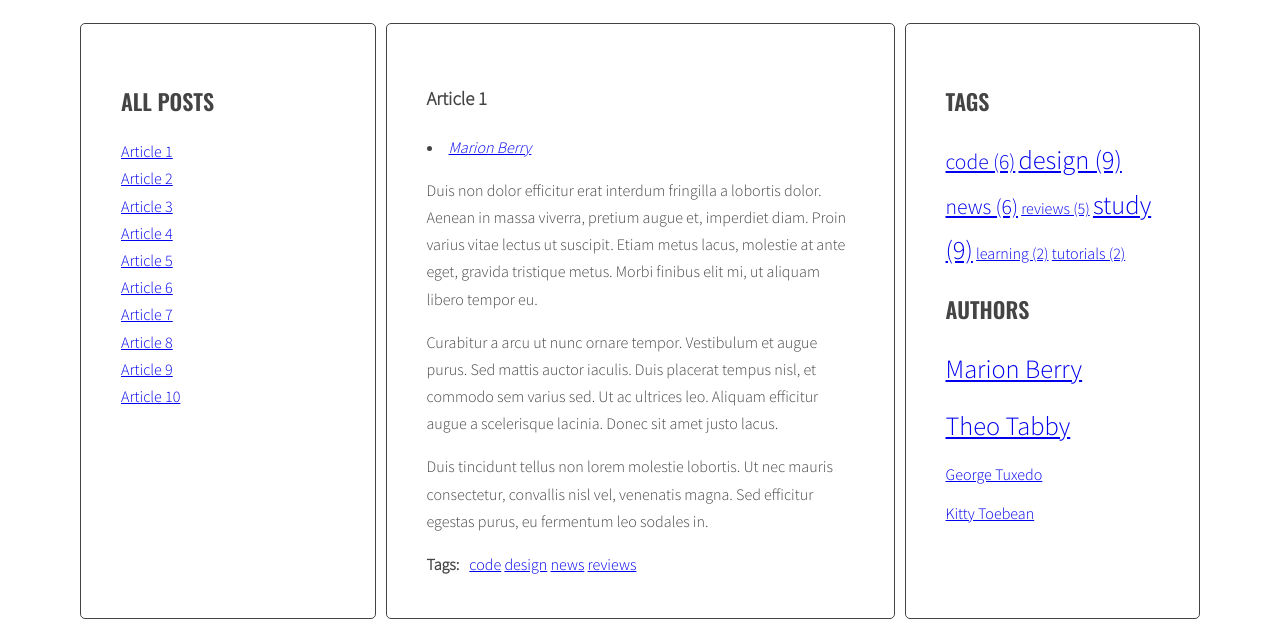
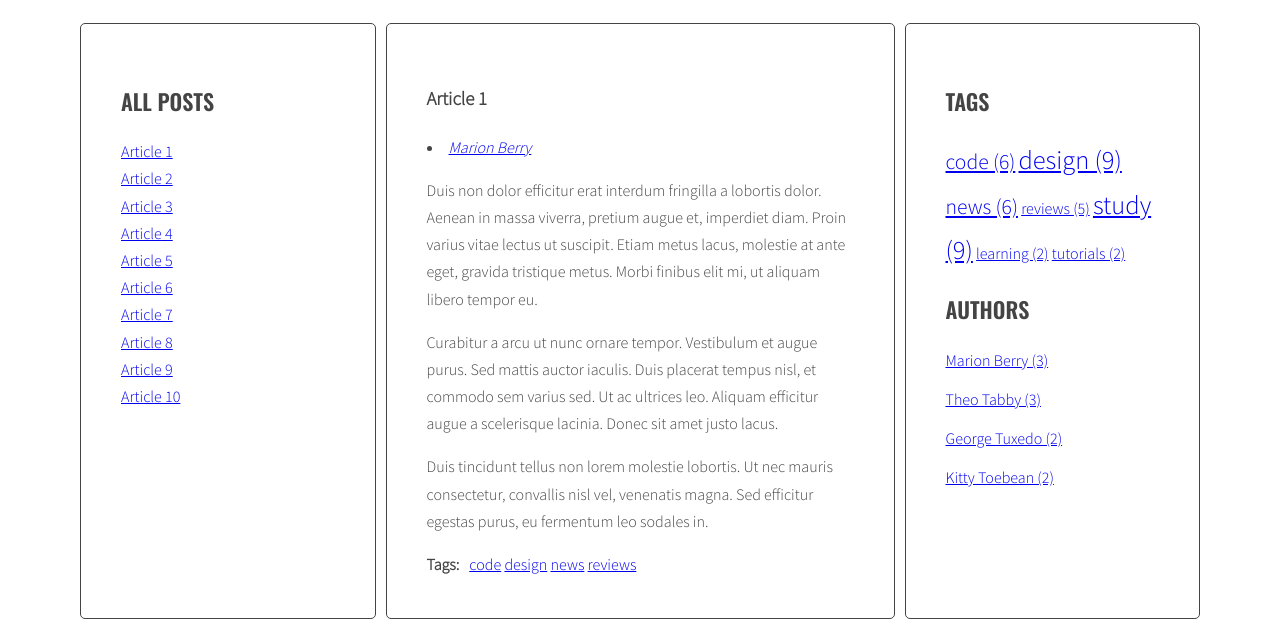
Before and after one commit to opski05/javascript-blog, a website: page index.html in a window 1280 px wide. Shown: the part 220-847 px from the top of the page. Drawn offline with nearby package versions, Linux system fonts and the light colour scheme.

Commit message:
Handlebars link5

```diff
--- a/index.html
+++ b/index.html
@@ -295,7 +295,11 @@
       {{/each}}
     </script>
 
-
+    <script id="template-author-column-link" type="text/x-handlebars-template">
+      {{#each authors}}
+      <li><a href="#author-{{ articleAuthor }}">{{ articleAuthor }} ({{ count }})</a></li>
+      {{/each}}
+    </script>
 
     <script src="https://cdnjs.cloudflare.com/ajax/libs/handlebars.js/4.1.0/handlebars.min.js"></script>
     <script src="js/script.js"></script>
--- a/js/script.js
+++ b/js/script.js
@@ -8,6 +8,7 @@ const templates = {
   tagLink: Handlebars.compile(document.querySelector('#template-tag-link').innerHTML),
   authorLink: Handlebars.compile(document.querySelector('#template-author-link').innerHTML),
   tagCloudLink: Handlebars.compile(document.querySelector('#template-tag-cloud-link').innerHTML),
+  authorColumnLink: Handlebars.compile(document.querySelector('#template-author-column-link').innerHTML)
 };
 
 const titleClickHandler = function (event) {
@@ -274,14 +275,14 @@ function calculateAuthorsParams(authors){
   return params;
 }
 
-function calculateAuthorClass(count, params){
+/*function calculateAuthorClass(count, params){
   const normalizedCount = count - params.min;
   const normalizedMax = params.max - params.min;
   const percentage = normalizedCount / normalizedMax;
   const classNumber = Math.floor( percentage * (optCloudClassCount - 1) + 1 );
 
   return optCloudClassPrefix + classNumber;
-}
+}*/
 
 function generateAuthor(){
 
@@ -331,20 +332,24 @@ function generateAuthor(){
   const authorsParams = calculateAuthorsParams(allAuthors);
   console.log('authorsParams:', authorsParams);
 
-  let allAuthorsHTML = '';
+  //let allAuthorsHTML = '';
+  const allAuthorsData = {authors: []};
 
   /* [NEW] START LOOP: for each author in allAuthors: */
   for(let articleAuthor in allAuthors){
-
     /* [NEW] generate code of a link and add it to allAuthorsHTML */
-    const authorLinkHTML = '<li><a class="' + calculateAuthorClass(allAuthors[articleAuthor], authorsParams) + '" href="#author-' + articleAuthor + '">' + articleAuthor + '</a> </li>';
-    allAuthorsHTML += authorLinkHTML;
-    // to działa -> const authorLinkHTML = '<li><a href="#author-' + articleAuthor + '">' + articleAuthor + ' (' + allAuthors[articleAuthor] + ')</a></li>';
+    //const authorLinkHTML = '<li><a class="' + calculateAuthorClass(allAuthors[articleAuthor], authorsParams) + '" href="#author-' + articleAuthor + '">' + articleAuthor + '</a> </li>';
+    //allAuthorsHTML += authorLinkHTML;
+    allAuthorsData.authors.push({
+      articleAuthor: articleAuthor,
+      count: allAuthors[articleAuthor],
+    });
 
     /* [NEW] END LOOP: for each tag in allAuthors */
   }
   /*[NEW] add HTML from allAuthorsHTML to authorList */
-  authorList.innerHTML = allAuthorsHTML;
+  //authorList.innerHTML = allAuthorsHTML;
+  authorList.innerHTML = templates.authorColumnLink(allAuthorsData);
 }
 generateAuthor();
 
```
